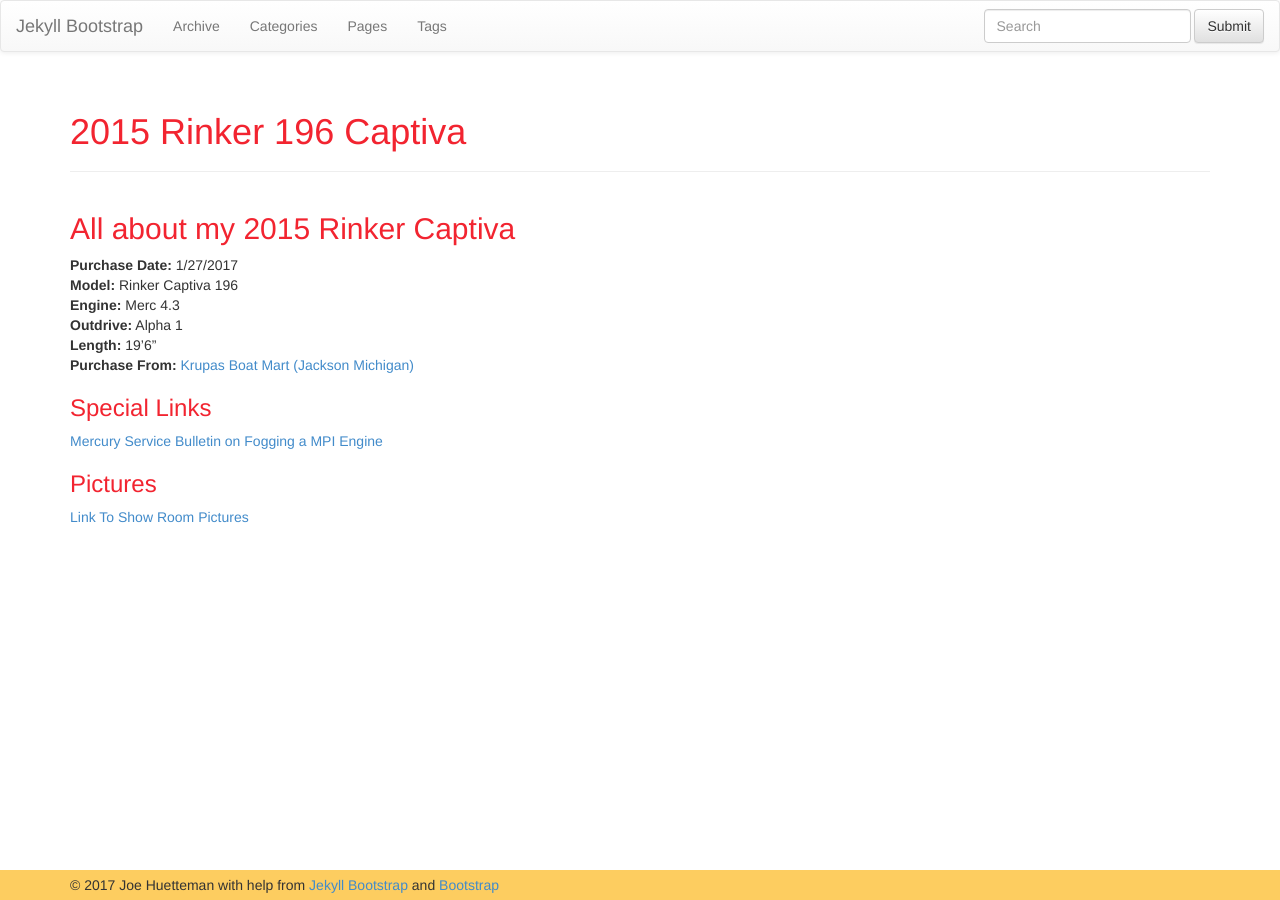
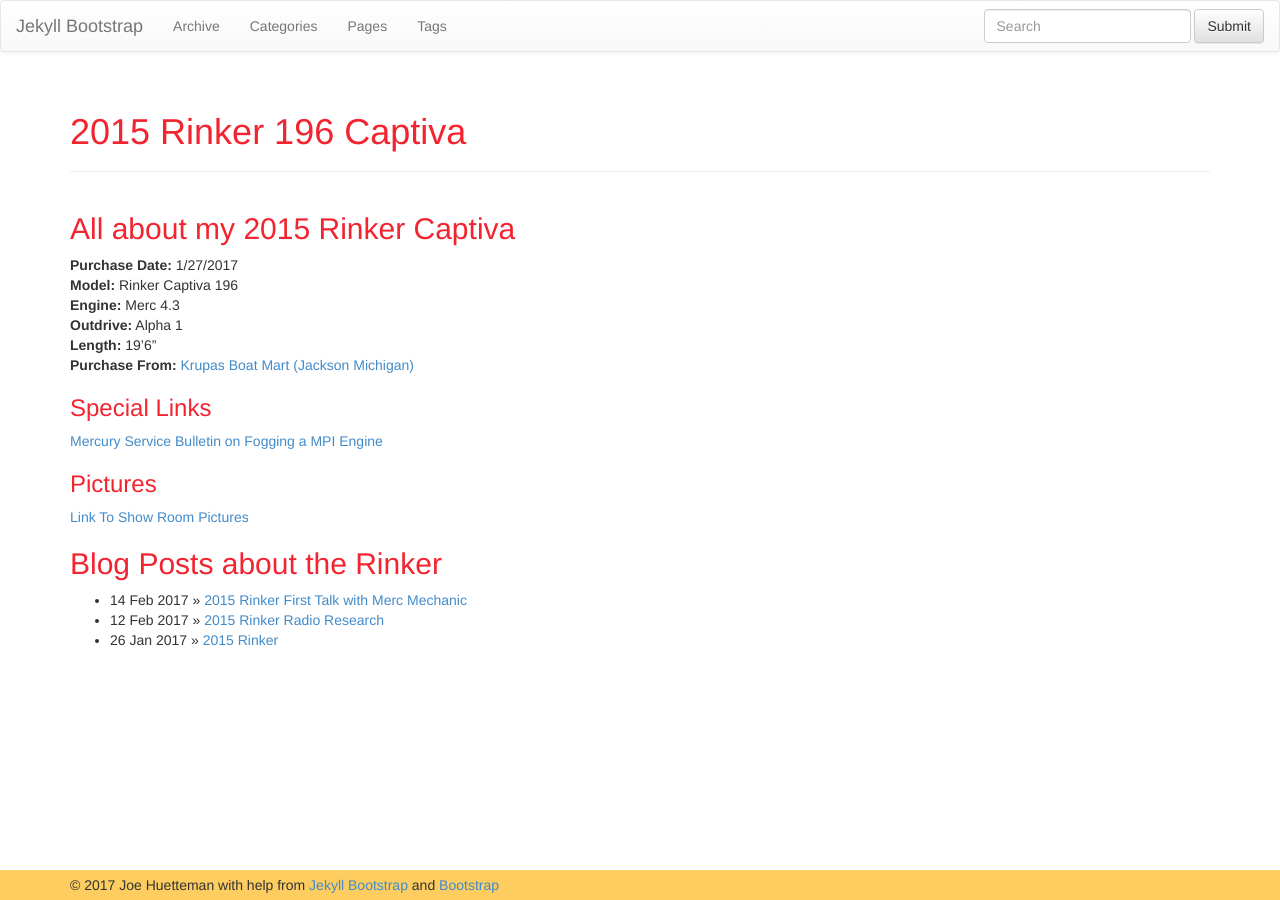
Before and after one commit to huettemanj/huettemanj.github.io, a Jekyll site: the page built from Rinker.md, in a window 1280 px wide. Built offline with Jekyll 4.4.1, drawn with Linux system fonts in a browser that asks for light colours; nearby versions of some CDN libraries.

Commit message:
updated to try for loop with conditional on rinker posts

```diff
--- a/Rinker.md
+++ b/Rinker.md
@@ -20,3 +20,17 @@ sitemap: false
 
 ### Pictures ###
 [Link To Show Room Pictures](<https://huettemanj.github.io/rinkerpictures>)
+
+{% if string contains 'hello' %}
+   string includes 'hello'
+{% endif %}
+
+## Blog Posts about the Rinker
+
+<ul class="posts">
+  {% for post in site.posts %}
+    {% if post.title contains 'Rinker' %}
+      <li><span>{{ post.date | date_to_string }}</span> &raquo; <a href="{{ BASE_PATH }}{{ post.url }}">{{ post.title }}</a></li>
+    {% endif %}
+  {% endfor %}
+</ul>
```
